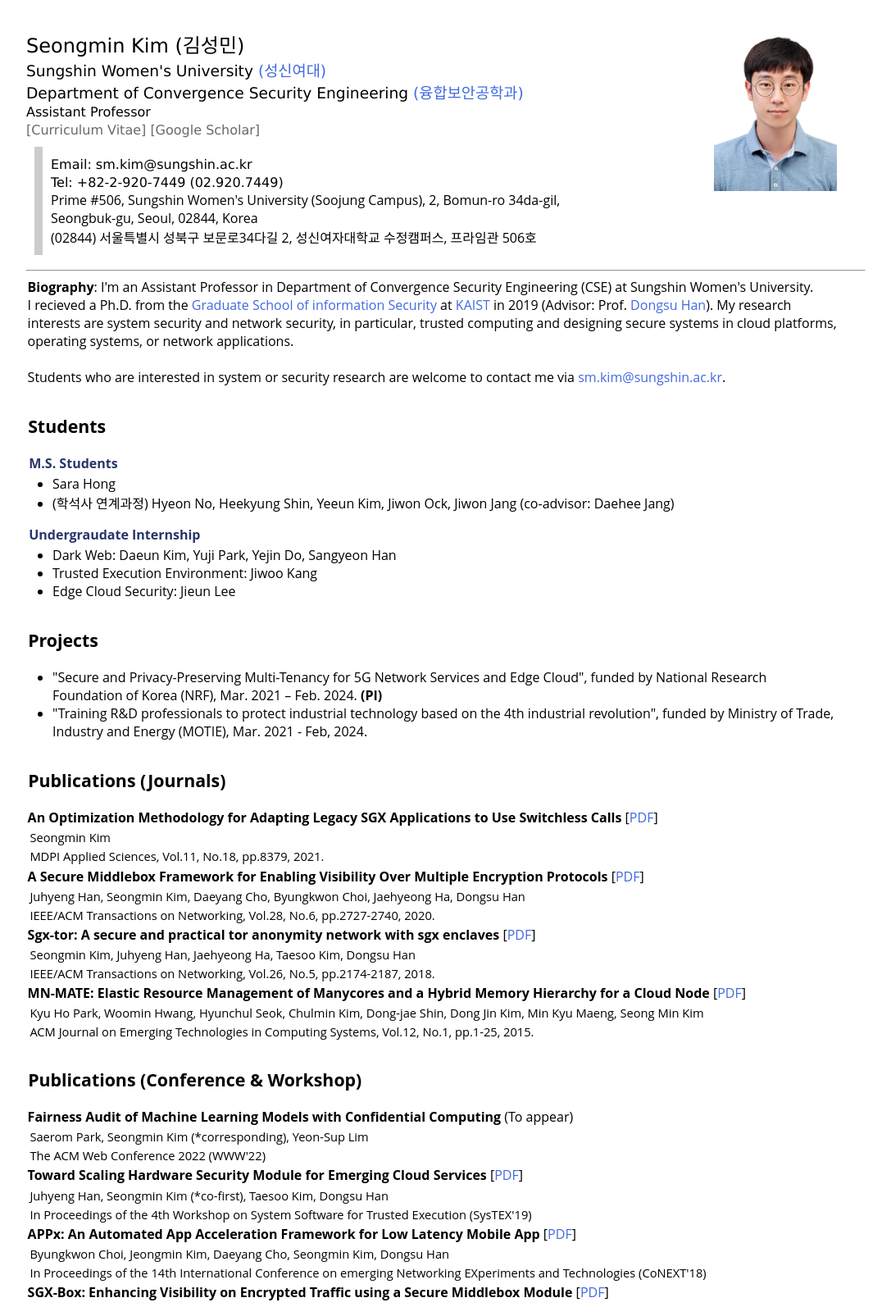
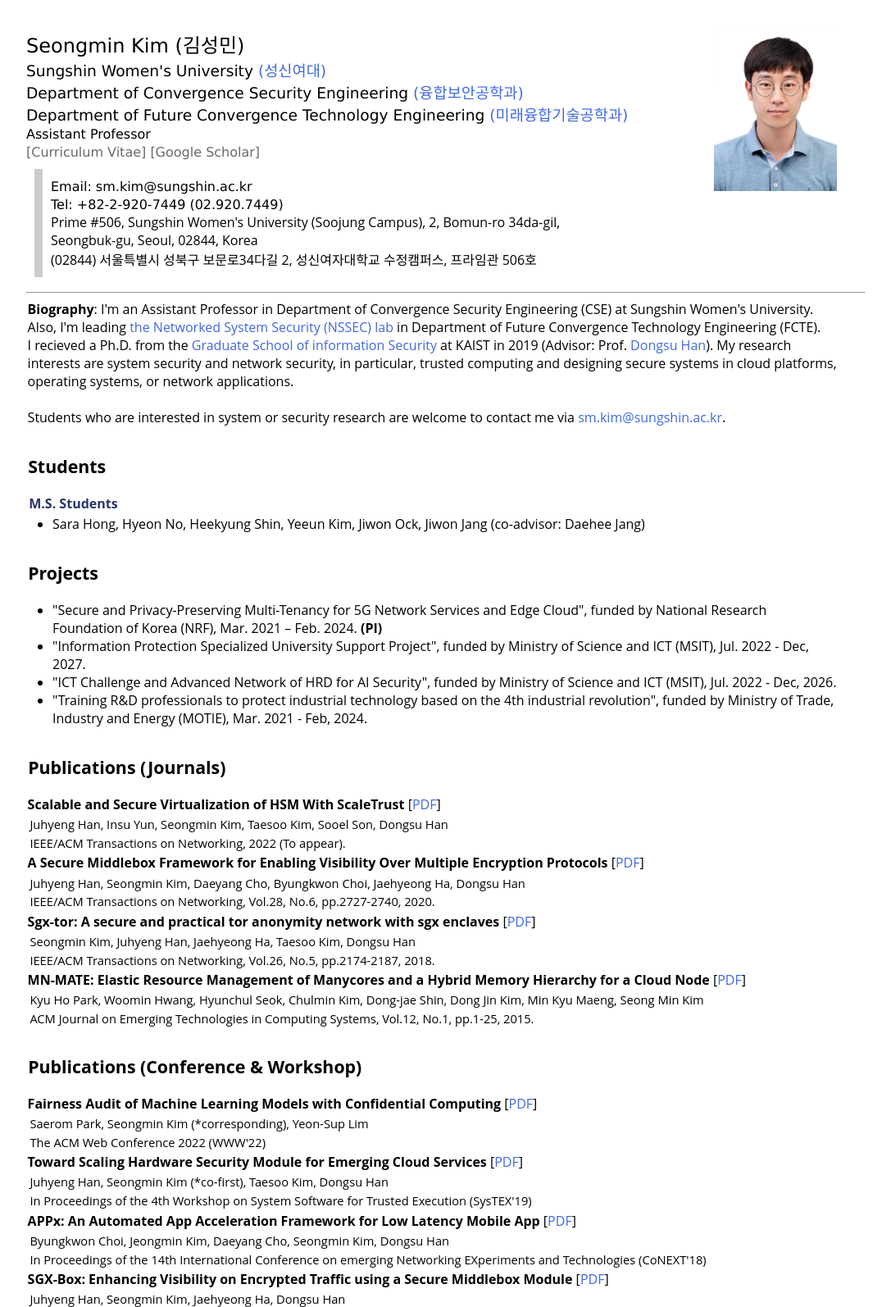
Before and after one commit to csesmkim/csesmkim.github.io, a plain HTML site: page index.html in a window 1280 px wide. Shown: the top 1594 px of the page at 82% size, without its empty margins (152-1239 px from the left). Drawn offline with Linux system fonts and the light colour scheme.

Commit message:
2022 paper updates

```diff
--- a/index.html
+++ b/index.html
@@ -18,6 +18,10 @@
                 <font size=5 style="font-size: 14pt" face="verdana"><br>
                     Department of Convergence Security Engineering
                     <a href="https://www.sungshin.ac.kr/cse/index..do">(융합보안공학과)</a>
+                </font>
+                <font size=5 style="font-size: 14pt" face="verdana"><br>
+                    Department of Future Convergence Technology Engineering
+                    <a href="https://fcte.sungshin.ac.kr">(미래융합기술공학과)</a>
                 </font>
                 <font size=5 style="font-size: 12pt" face="verdana"><br>Assistant Professor </font>
 
@@ -46,11 +50,11 @@
         </tr>
         </table>
         <div class="post"> <hr>
-        <p><strong>Biography</strong>: I'm an Assistant Professor in Department of
-        Convergence Security Engineering (CSE) at Sungshin Women's University. <br>
+        <p><strong>Biography</strong>: I'm an Assistant Professor in Department of Convergence Security Engineering (CSE)</a> at Sungshin Women's University. <br>
+	Also, I'm leading <a href="https://sites.google.com/view/sswu-nssec" target="_blank">the Networked System Security (NSSEC) lab</a>
+	in Department of Future Convergence Technology Engineering (FCTE)</a>. <br>
         I recieved a Ph.D. from the <a href="https://gsis.kaist.ac.kr" target="_blank">Graduate School of information Security</a>
-        at <a href="https://www.kaist.ac.kr" target="_blank">KAIST</a> in 2019
-        (Advisor: Prof. <a href="https://ina.kaist.ac.kr/~dongsuh" target="_blank">Dongsu Han</a>).
+        at KAIST in 2019 (Advisor: Prof. <a href="https://ina.kaist.ac.kr/~dongsuh" target="_blank">Dongsu Han</a>).
         My research interests are system security and network security,
         in particular, trusted computing and designing secure systems in cloud platforms,
         operating systems, or network applications.
@@ -66,21 +70,26 @@
         -->
         <h4> M.S. Students </h4>
 	<ul>
-	<li> Sara Hong
-	<li> (학석사 연계과정) Hyeon No, Heekyung Shin, Yeeun Kim, Jiwon Ock, Jiwon Jang (co-advisor: Daehee Jang)
+	<li> Sara Hong, Hyeon No, Heekyung Shin, Yeeun Kim, Jiwon Ock, Jiwon Jang (co-advisor: Daehee Jang)
 	</ul>
+        <!--
         <h4> Undergraudate Internship </h4>
         <ul>
         <li> Dark Web: Daeun Kim, Yuji Park, Yejin Do, Sangyeon Han
         <li> Trusted Execution Environment: Jiwoo Kang
         <li> Edge Cloud Security: Jieun Lee
         </ul>
+        -->
 
         <h2> Projects </h2>
 
         <ul>
         <li> "Secure and Privacy-Preserving Multi-Tenancy for 5G Network Services and Edge Cloud",
         funded by National Research Foundation of Korea (NRF), Mar. 2021 – Feb. 2024. <strong>(PI)</strong>
+        <li> "Information Protection Specialized University Support Project",
+        funded by Ministry of Science and ICT (MSIT), Jul. 2022 - Dec, 2027.
+        <li> "ICT Challenge and Advanced Network of HRD for AI Security",
+        funded by Ministry of Science and ICT (MSIT), Jul. 2022 - Dec, 2026.
         <li> "Training R&D professionals to protect industrial technology based on the 4th industrial revolution",
         funded by Ministry of Trade, Industry and Energy (MOTIE), Mar. 2021 - Feb, 2024.
         </ul>
@@ -89,10 +98,10 @@
         <h2>Publications (Journals)</h2>
         <publication>
 
-        <p><strong>An Optimization Methodology for Adapting Legacy SGX Applications to Use Switchless Calls</strong>
-        [<a href="./papers/switchless.pdf">PDF</a>] </p>
-        <p class="author">Seongmin Kim</p>
-        <p class="venue">MDPI Applied Sciences, Vol.11, No.18, pp.8379, 2021. </p>
+        <p><strong>Scalable and Secure Virtualization of HSM With ScaleTrust</strong>
+        [<a href="./papers/scaletrust.pdf">PDF</a>] </p>
+        <p class="author">Juhyeng Han, Insu Yun, Seongmin Kim, Taesoo Kim, Sooel Son, Dongsu Han</p>
+        <p class="venue">IEEE/ACM Transactions on Networking, 2022 (To appear). </p>
 
 
         <p><strong>A Secure Middlebox Framework for Enabling Visibility Over Multiple Encryption Protocols</strong>
@@ -120,7 +129,7 @@
         <h2>Publications (Domestic)</h2>
         -->
         <p><strong>Fairness Audit of Machine Learning Models with Confidential Computing</strong>
-        (To appear) </p>
+	[<a href="./papers/sgx-fairness.pdf">PDF</a>] </p>
         <p class="author">Saerom Park, Seongmin Kim (*corresponding), Yeon-Sup Lim</p>
         <p class="venue"> The ACM Web Conference 2022 (WWW'22) </p>
 
@@ -185,16 +194,16 @@
         <h2>Teaching </h2>
         <h4>Undergraduate Course</h4>
         <ul>
-        <li> LB003800 Introduction to Convergence Security (Spring 2021, 2022)
-        <li> LC001800 Java Programming (Spring 2021, 2022)
-        <li> LB001700 System Security (Fall 2020, Spring 2021, 2022)
+        <li> LB003800 Introduction to Convergence Security (Spring 2021/2022)
+        <li> LC001800 Java Programming (Spring 2021/2022/2023)
+        <li> LB001700 System Security (Fall 2020, Spring 2021/2022/2023)
         <li> LB002700 Hacking Laboratory 2 (Fall 2020)
-        <li> LB002400 Information Security Consulting (Fall 2020, 2021)
-        <li> LB002800 Digital Forensic Exercise (Fall 2021)
+        <li> LB002400 Information Security Consulting (Fall 2020/2021/2022)
+        <li> LB002800 Digital Forensic (Fall 2021/2022)
         </ul>
         <h4>Graduate Course</h4>
         <ul>
-        <li> 290508 Cyber Forensics (Spring 2021)
+        <li> 290508 Cyber Forensics (Spring 2021, Fall 2022)
         </ul>
     </body>
 </html>
```
Also changed, not shown: 2 other files.
